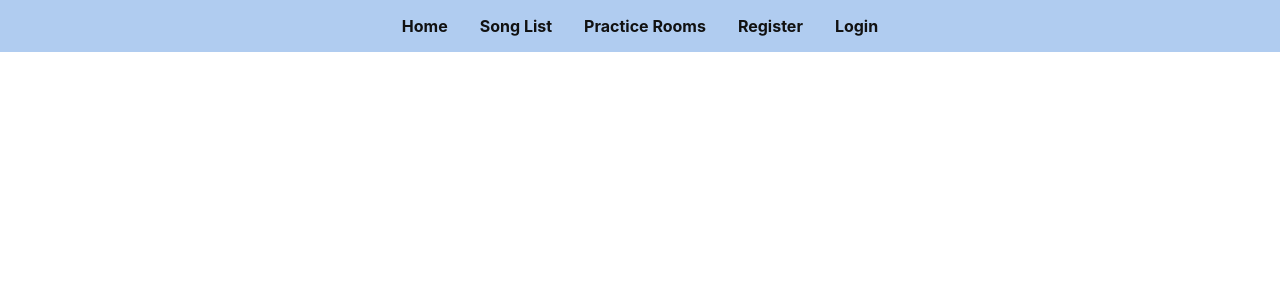
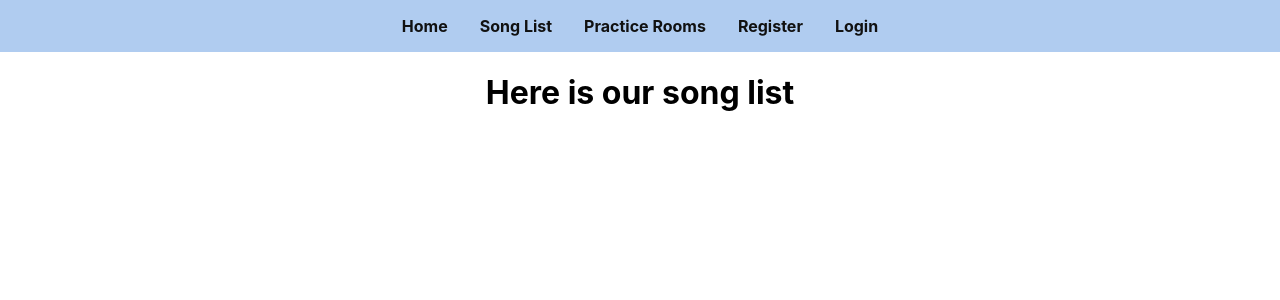
Before and after one commit to Bitchachos/master-melody-client, a React (Create React App) app: page /songs in a window 1280 px wide. Shown: the top 300 px of the page. Built offline with nearby package versions, Linux system fonts and the light colour scheme; no server answers.

Commit message:
added songs route, to fix axios.get and send props

```diff
--- a/src/App.js
+++ b/src/App.js
@@ -1,9 +1,24 @@
+import axios from 'axios';
+import { useEffect, useState } from 'react';
 import { Route, Routes } from 'react-router-dom';
 import './App.css';
 import Navbar from './components/Navbar';
 import Homepage from './pages/Homepage';
+import SongList from './pages/SongList';
+
 
 function App() {
+
+  const [songs, setSongs] = useState("")
+
+  useEffect(() => {
+    axios.get(`${process.env.REACT_APP_API_URL}/songs`)
+      .then((response) => {
+        setSongs(response.data)
+      })
+      .catch(e => console.log("error getting songs from API...", e))
+  }, [])
+
   return (
     <div className="App">
 
@@ -11,6 +26,7 @@ function App() {
 
       <Routes>
         <Route path="/" element={<Homepage />}/>
+        <Route path="/songs" element={<SongList songs={songs} />} />
       </Routes>
     </div>
   );
--- a/src/components/Navbar.js
+++ b/src/components/Navbar.js
@@ -5,8 +5,8 @@ import "./Navbar.css"
 function Navbar(){
     return (
         <nav className="Navbar">
-            <NavLink to="#">Home</NavLink>
-            <NavLink to="#">Song List</NavLink>
+            <NavLink to="/">Home</NavLink>
+            <NavLink to="/songs">Song List</NavLink>
             <NavLink to="#">Practice Rooms</NavLink>
             <NavLink to="#">Register</NavLink>
             <NavLink to="#">Login</NavLink>
--- /dev/null
+++ b/src/pages/SongList.js
@@ -0,0 +1,7 @@
+function SongList(props){
+    return (
+        <h1>Here is our song list</h1>
+    )
+}
+
+export default SongList;
```
Also changed, not shown: 1 other file (tests, documents, lock files or other folders).
